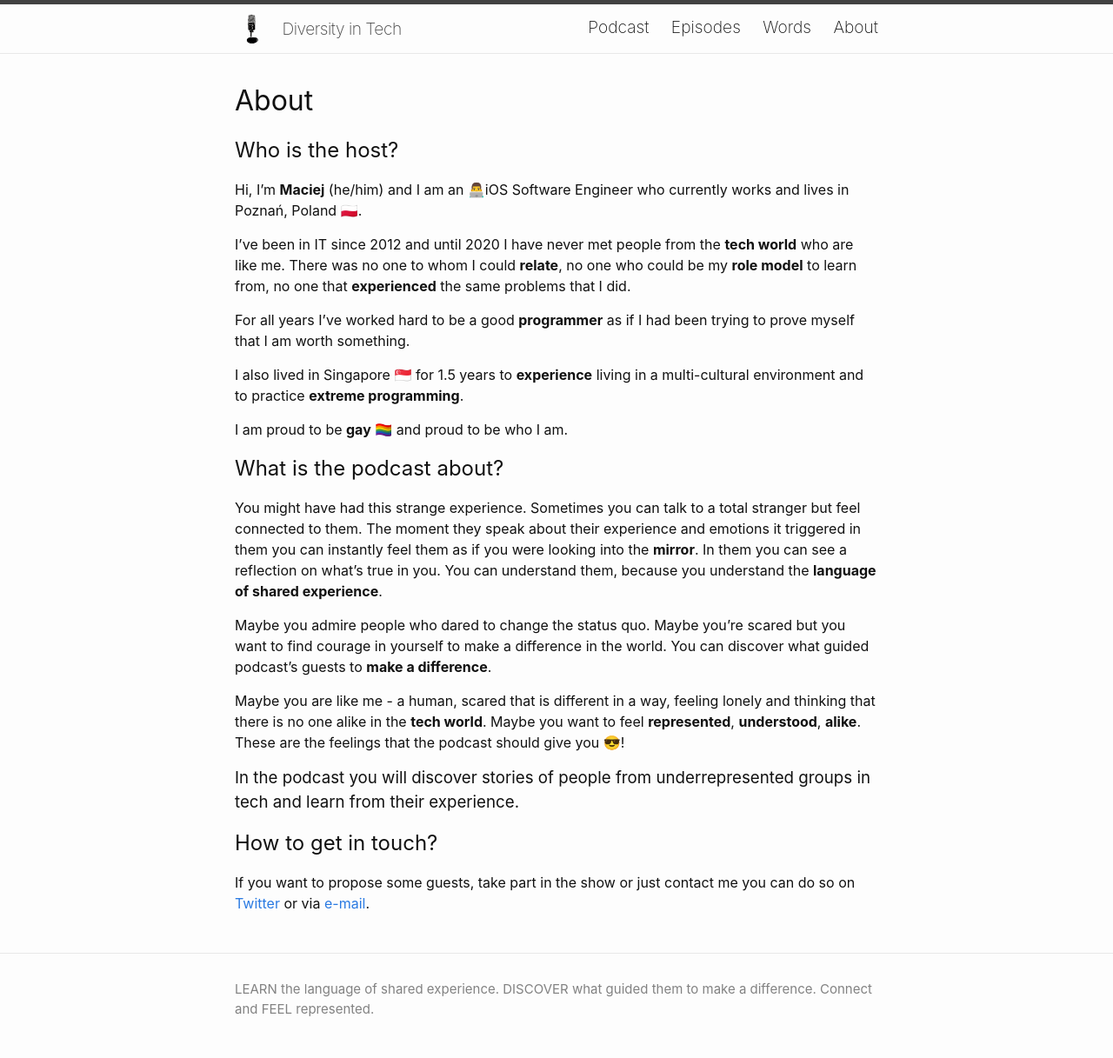
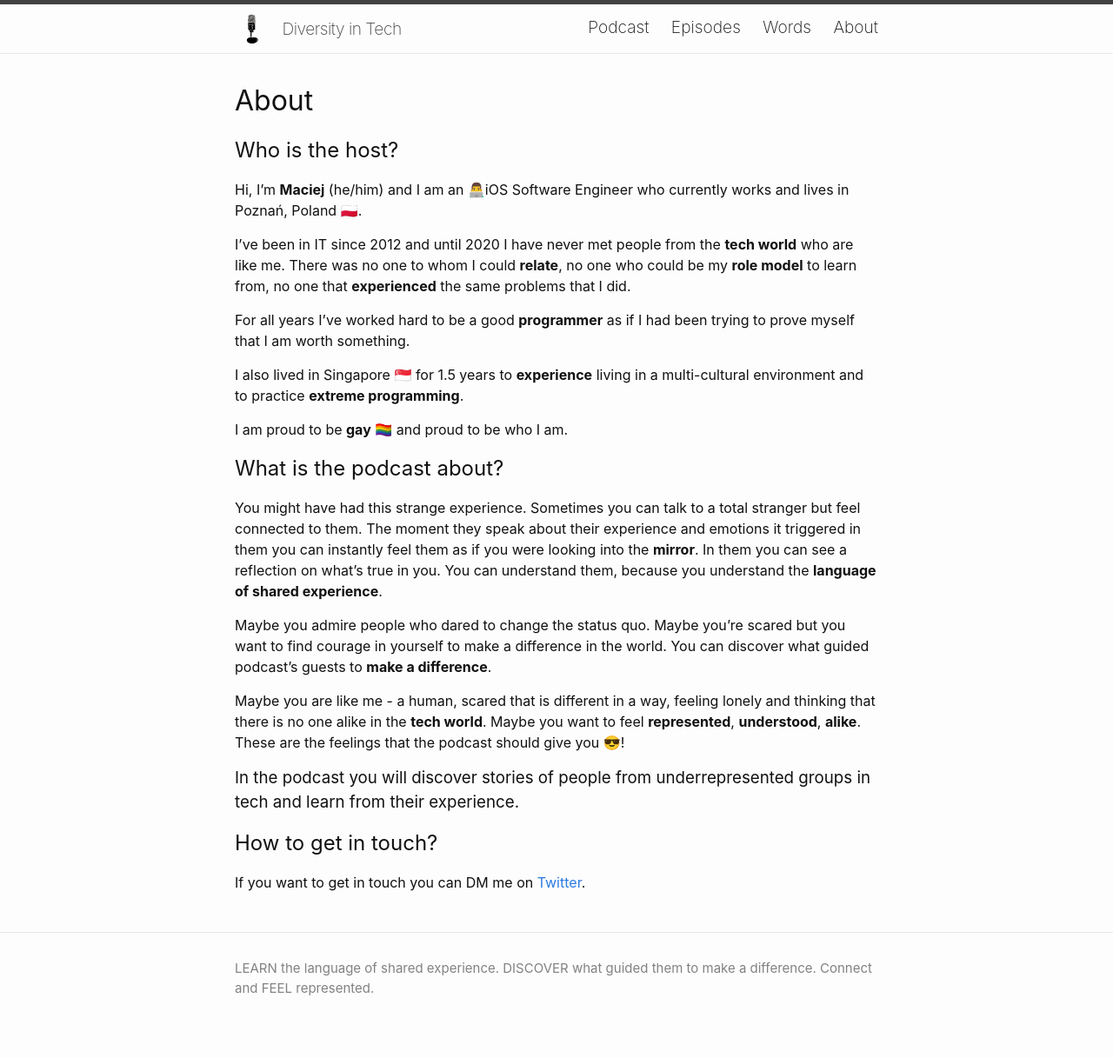
Before and after one commit to diversityin-tech/diversityin-tech.github.io, a Jekyll site: the page built from about.markdown, in a window 1280 px wide. Shown: the whole page at 87% size. Built offline with Jekyll 4.4.1, drawn with Linux system fonts in a browser that asks for light colours; after the commit the page ends 1193 px from its top, so only the background shows below that.

Commit message:
Update about.markdown

```diff
--- a/about.markdown
+++ b/about.markdown
@@ -27,4 +27,4 @@ Maybe you are like me - a human, scared that is different in a way, feeling lone
 ### In the podcast you will discover stories of people from underrepresented groups in tech and learn from their experience.
 
 ## How to get in touch?
-If you want to propose some guests, take part in the show or just contact me you can do so on <a href="https://twitter.com/diverseintech">Twitter</a> or via <a href="mailto:contact@diversityin.tech">e-mail</a>.
+If you want to get in touch you can DM me on <a href="https://twitter.com/macpiotrowski89">Twitter</a>.
```
